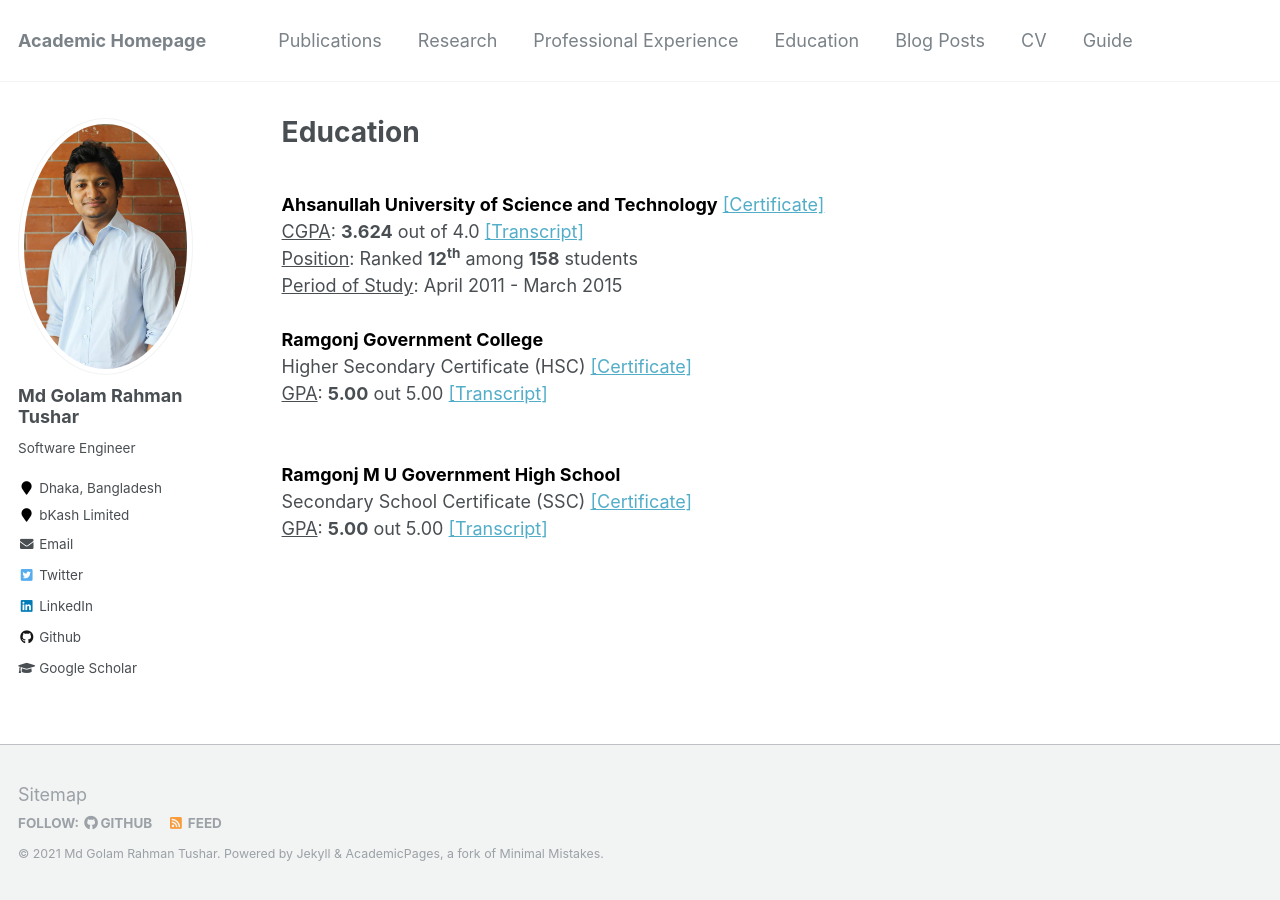
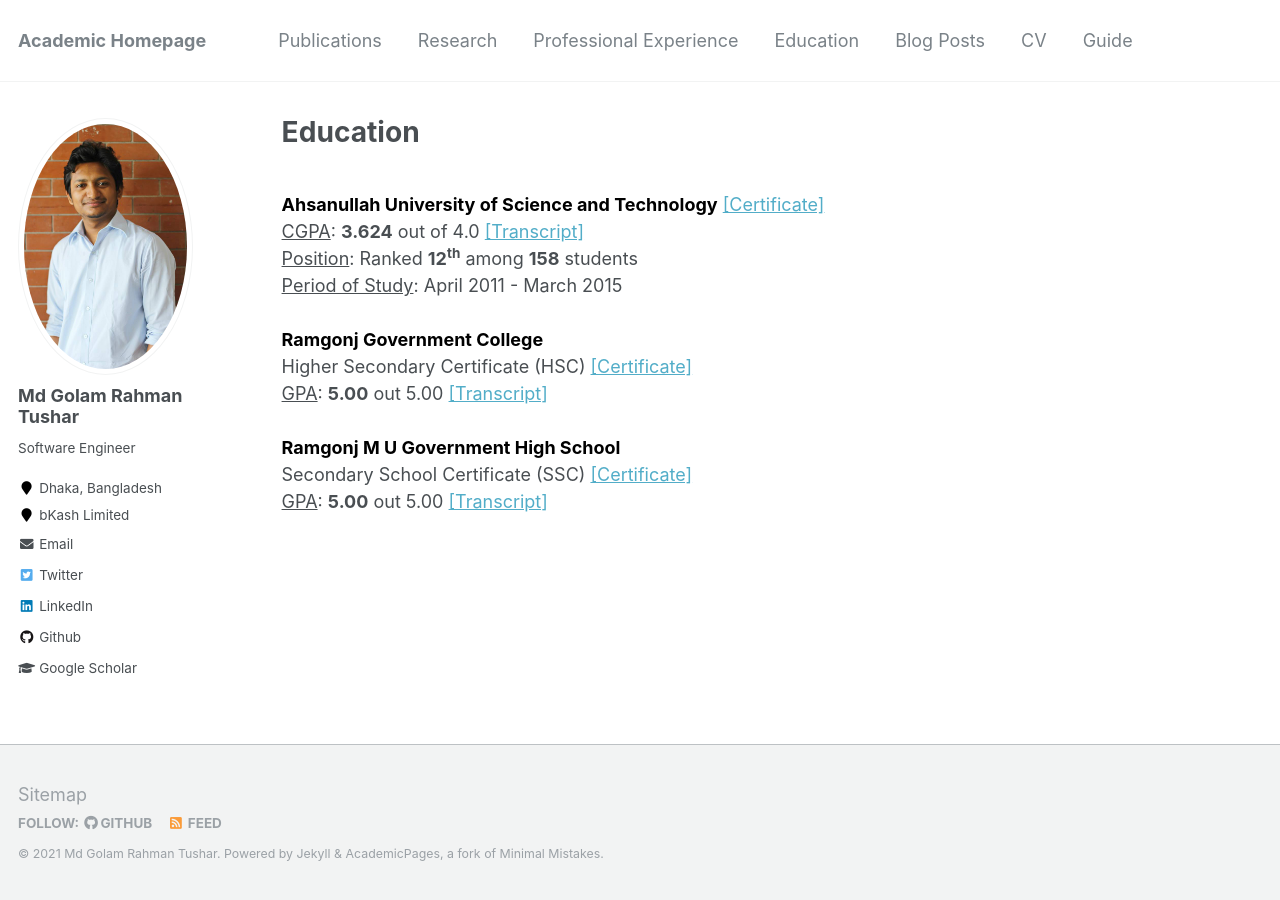
Before and after one commit to grtushar/grtushar.github.io, a Jekyll site: the page built from _pages/education.md, in a window 1280 px wide. Built offline with Jekyll 4.4.1, drawn with Linux system fonts in a browser that asks for light colours.

Commit message:
:sparkles: Update education page

```diff
--- a/_pages/education.md
+++ b/_pages/education.md
@@ -14,9 +14,9 @@ redirect_from:
 <br/>
     <span style="color:black; font-weight:bold; font-size:18px">Ramgonj Government College</span><br/>
     Higher Secondary Certificate (HSC) [[Certificate]](https://grtushar.github.io/files/hsc-certificate.pdf)<br/>
-    <span style="text-decoration:underline;">GPA</span>: <span style="font-weight:bold;">5.00</span> out 5.00 [[Transcript]](https://grtushar.github.io/files/hsc-transcript.pdf)<br/><br/>
+    <span style="text-decoration:underline;">GPA</span>: <span style="font-weight:bold;">5.00</span> out 5.00 [[Transcript]](https://grtushar.github.io/files/hsc-transcript.pdf)<br/>
 <br/>
     <span style="color:black; font-weight:bold; font-size:18px">Ramgonj M U Government High School</span><br/>
     Secondary School Certificate (SSC) [[Certificate]](https://grtushar.github.io/files/ssc-certificate.pdf)<br/>
-    <span style="text-decoration:underline;">GPA</span>: <span style="font-weight:bold;">5.00</span> out 5.00 [[Transcript]](https://grtushar.github.io/files/ssc-transcript.pdf)<br/><br/>
+    <span style="text-decoration:underline;">GPA</span>: <span style="font-weight:bold;">5.00</span> out 5.00 [[Transcript]](https://grtushar.github.io/files/ssc-transcript.pdf)<br/>
 <br/>
```
Also changed, not shown: 2 other files.
